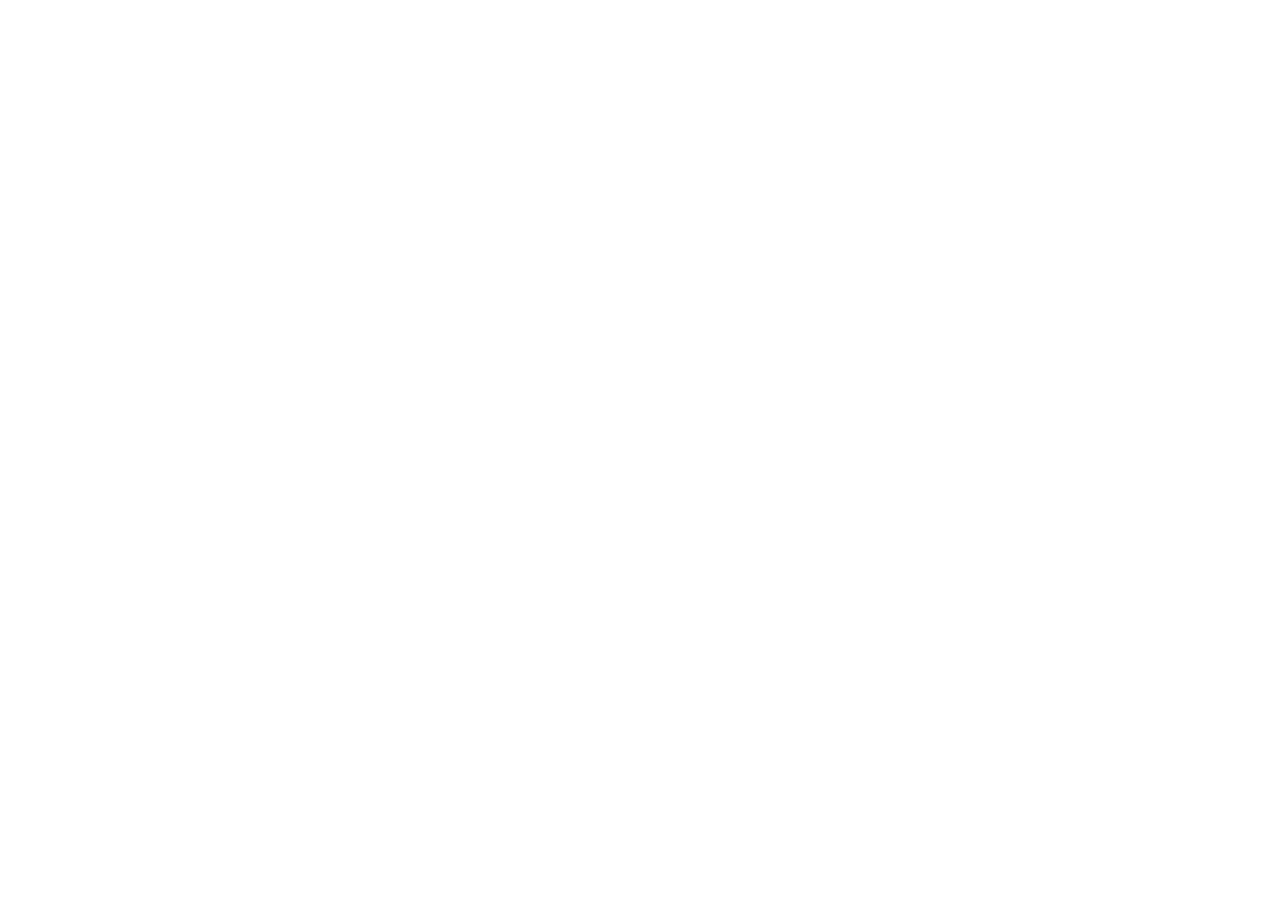
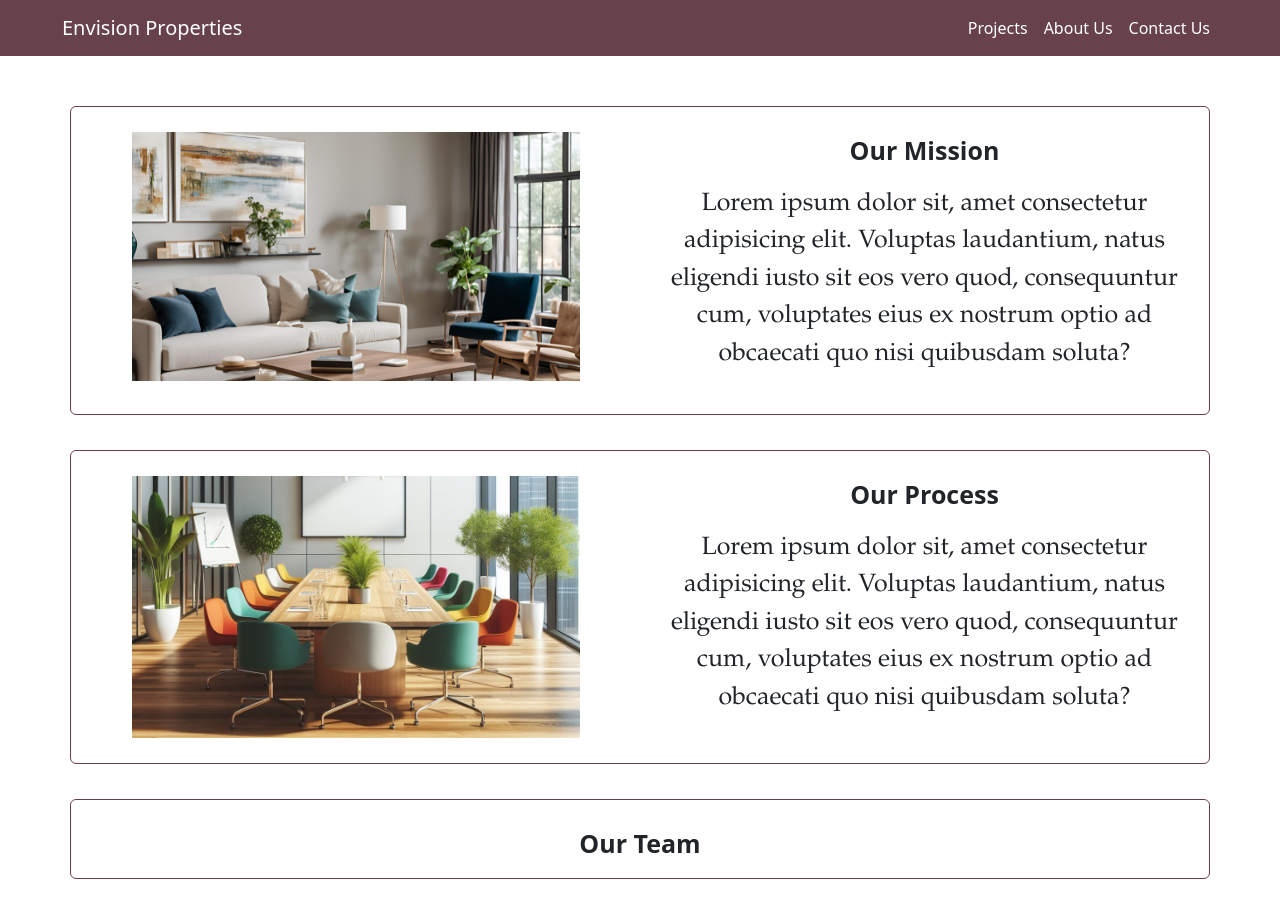
Before and after one commit to KothaSathvika/Envision-Props, a plain HTML site: page about.html in a window 1280 px wide. Before the commit the page ends 800 px from the top, so only its background shows below. Drawn offline with nearby package versions, Linux system fonts and the light colour scheme.

Commit message:
Adds about.html

```diff
--- a/about.html
+++ b/about.html
@@ -0,0 +1,84 @@
+<!doctype html>
+<html lang="en">
+
+<head>
+    <meta charset="utf-8">
+    <meta name="viewport" content="width=device-width, initial-scale=1">
+    <title>Bootstrap demo</title>
+    <link href="style.css" rel="stylesheet">
+    <link href="https://cdn.jsdelivr.net/npm/bootstrap@5.3.3/dist/css/bootstrap.min.css" rel="stylesheet"
+        integrity="sha384-QWTKZyjpPEjISv5WaRU9OFeRpok6YctnYmDr5pNlyT2bRjXh0JMhjY6hW+ALEwIH" crossorigin="anonymous">
+</head>
+
+<body>
+
+    <nav class="navbar navbar-custom navbar-expand-lg navbar-dark">
+        <div class="container-fluid">
+            <a class="navbar-brand text-white navbar-margin-left" href="index.html">
+                Envision Properties
+            </a>
+            <button class="navbar-toggler" type="button" data-bs-toggle="collapse" data-bs-target="#navbarNav"
+                aria-controls="navbarNav" aria-expanded="false" aria-label="Toggle navigation">
+                <span class="navbar-toggler-icon "></span>
+            </button>
+            <div class="collapse navbar-collapse " id="navbarNav">
+                <ul class="navbar-nav ms-auto navbar-margin-right">
+                    <li class="nav-item ">
+                        <a class="nav-link " href="#">Projects</a>
+                    </li>
+                    <li class="nav-item">
+                        <a class="nav-link" href="about.html">About Us</a>
+                    </li>
+                    <li class="nav-item">
+                        <a class="nav-link" href="#">Contact Us</a>
+                    </li>
+
+                </ul>
+            </div>
+        </div>
+    </nav>
+
+
+    <div class="container text-center card" style="margin-top: 50px; border-color: #67414C;">
+        <div class="row" style="margin-top: 25px; margin-bottom:25px;">
+            <div class="col-lg-6 col-sm-12">
+                <img src="Images/Mission.png" class="image-size">
+            </div>
+            <div class="col-lg-6 col-sm-12">
+                <p class="text-bold">Our Mission</p>
+                <p class="second-text-size-in-card">Lorem ipsum dolor sit, amet consectetur adipisicing elit. Voluptas
+                    laudantium, natus eligendi iusto sit eos vero quod, consequuntur cum, voluptates eius ex nostrum
+                    optio ad obcaecati quo nisi quibusdam soluta?</p>
+            </div>
+        </div>
+    </div>
+
+
+
+    <div class="container text-center card" style="margin-top: 35px; border-color: #67414C;">
+
+        <div class="row" style="margin-top: 25px; margin-bottom:25px;">
+
+            <div class="col-lg-6 col-sm-12">
+                <img src="Images/about.jpeg" class="image-size">
+            </div>
+
+            <div class="col-lg-6 col-sm-12">
+                <p class="text-bold">Our Process</p>
+                <p class="second-text-size-in-card">Lorem ipsum dolor sit, amet consectetur adipisicing elit. Voluptas
+                    laudantium, natus eligendi iusto sit eos vero quod, consequuntur cum, voluptates eius ex nostrum
+                    optio ad obcaecati quo nisi quibusdam soluta?</p>
+            </div>
+        </div>
+    </div>
+
+    <div class="container card" style="margin-top: 35px; margin-bottom: 50px; border-color: #67414C;">
+        <p class="text-bold" style="text-align: center; margin-top: 25px;">Our Team</p>
+    </div>
+
+    <script src="https://cdn.jsdelivr.net/npm/bootstrap@5.3.3/dist/js/bootstrap.bundle.min.js"
+        integrity="sha384-YvpcrYf0tY3lHB60NNkmXc5s9fDVZLESaAA55NDzOxhy9GkcIdslK1eN7N6jIeHz"
+        crossorigin="anonymous"></script>
+</body>
+
+</html>
--- a/style.css
+++ b/style.css
@@ -10,7 +10,7 @@
     object-fit: cover;
 }
 
-body {
+.body-back {
     background: url('Images/DesignerKhammam.jpeg') no-repeat center center fixed;
     -webkit-background-size: cover;
     -moz-background-size: cover;
@@ -58,6 +58,11 @@ body {
         font-family: Garamond, serif;
     }
 
+    .image-size {
+        width: 80vw;
+        margin-bottom: 30px;
+    }
+
 }
 
 @media only screen and (min-width: 768px) {
@@ -66,7 +71,6 @@ body {
     .card-size {
         width: 35rem;
     }
-
 
     .first-text-size-in-card {
         font-size: 30px;
@@ -84,6 +88,10 @@ body {
 
     .navbar-margin-left {
         margin-left: 50px;
+    }
+
+    .image-size {
+        width: 35vw;
     }
 }
 
@@ -104,3 +112,8 @@ hr {
 .navbar-toggler-icon {
     color: white !important;
 }
+
+.text-bold {
+    font-weight: bold;
+    font-size: 25px;
+}
```
Also changed, not shown: index.html (+3 -3 lines), Images/Mission.png (added), Images/about.jpeg (added).
